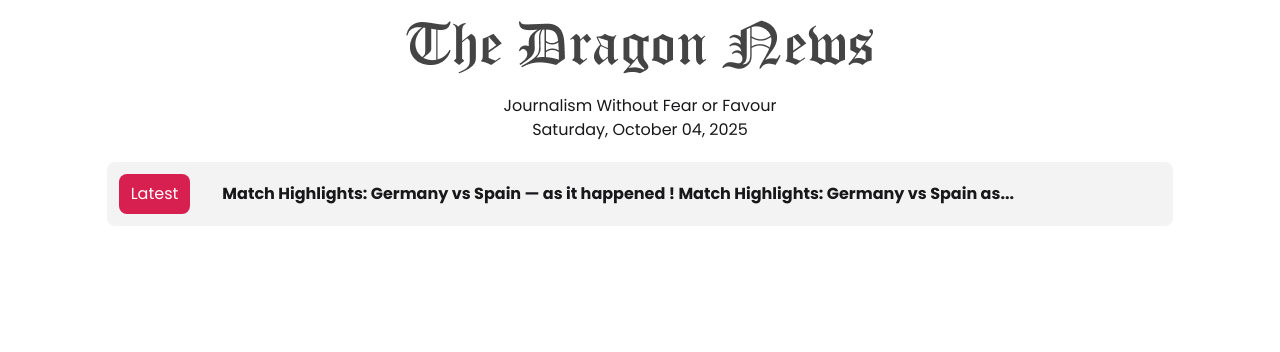
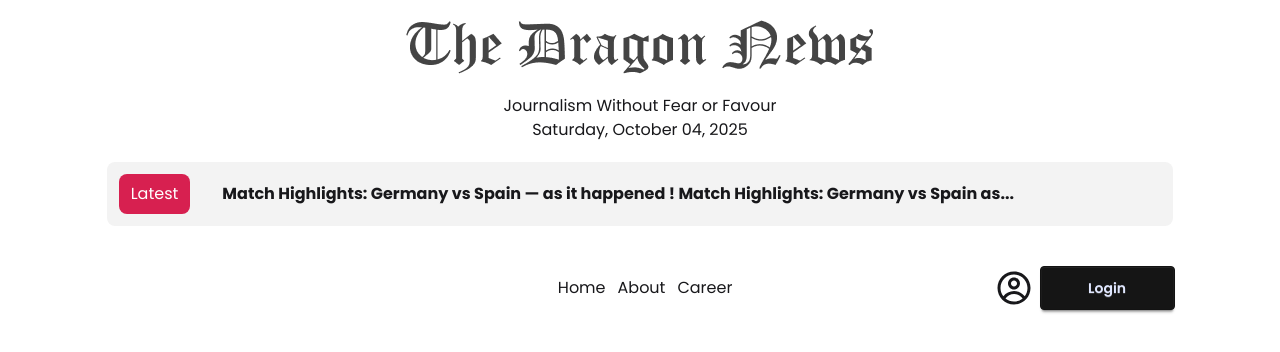
Before and after one commit to Hasibul-Hasan01/The_Dragon_News, a React (Vite) app: page / in a window 1280 px wide. Shown: the top 352 px of the page. Built offline with nearby package versions, Linux system fonts and the light colour scheme.

Commit message:
Navbar Section Complete

```diff
--- a/package.json
+++ b/package.json
@@ -15,6 +15,7 @@
     "date-fns": "^4.1.0",
     "react": "^19.1.1",
     "react-dom": "^19.1.1",
+    "react-icons": "^5.5.0",
     "react-router": "^7.9.4",
     "tailwindcss": "^4.1.14"
   },
--- /dev/null
+++ b/src/Components/Navbar/Navbar.jsx
@@ -0,0 +1,21 @@
+import { Link, NavLink } from "react-router";
+import { CgProfile } from "react-icons/cg";
+
+
+const Navbar = () => {
+    return (
+        <div className="grid grid-cols-12 items-center py-5">
+            <nav className="col-span-10 flex justify-center pl-50">
+                <NavLink className="mr-3" to="/">Home</NavLink>
+                <NavLink className="mr-3" to="/about">About</NavLink>
+                <NavLink className="mr-3" to="/career">Career</NavLink>
+            </nav>
+            <div className="col-span-2 flex items-center">
+                <Link><CgProfile className="text-4xl mr-2" /></Link>
+                <button className="btn btn-primary w-[135px] h-[44px]">Login</button>
+            </div>
+        </div>
+    );
+};
+
+export default Navbar;
--- a/src/Pages/Home/Home.jsx
+++ b/src/Pages/Home/Home.jsx
@@ -1,4 +1,5 @@
 import LatestNews from "../../Components/LatestNews/LatestNEws";
+import Navbar from "../../Components/Navbar/Navbar";
 import Hero from "./Section/Hero";
 
 const Home = () => {
@@ -6,6 +7,7 @@ const Home = () => {
         <div>
             <section className="">
                 <LatestNews />
+                <Navbar />
             </section>
             <div>
                 <section className="left-nav"></section>
```
Also changed, not shown: 1 other file (tests, documents, lock files or other folders).
